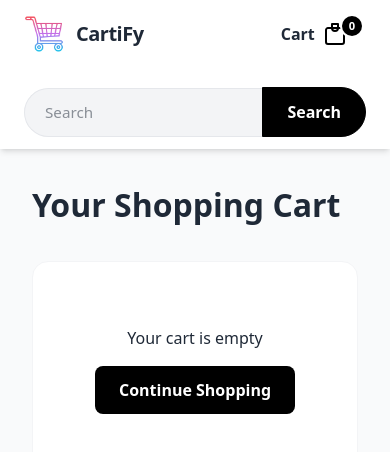
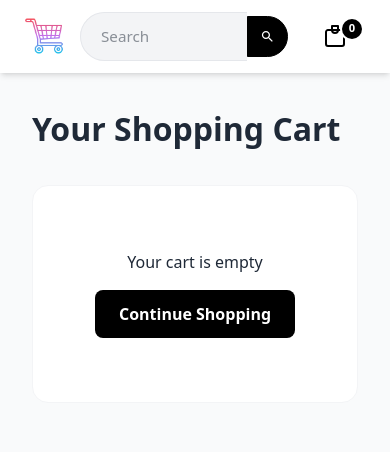
Before and after one commit to Rahul-Patel0907/ShoppingCart, a Next.js app: page /cart in a window 390 px wide. Shown: the top 452 px of the page. Built offline with nearby package versions, Linux system fonts and the light colour scheme.

Commit message:
mobile responsive

```diff
--- a/app/cart/page.tsx
+++ b/app/cart/page.tsx
@@ -15,7 +15,7 @@ const CartPage = () => {
     const router = useRouter();
     return (
         <div>
-            <NavBar />
+
             <div className='cart-page-container'>
                 <h1 className='page-title'>Your Shopping Cart</h1>
                 {cartItems.length === 0 ? (
--- a/app/globals.css
+++ b/app/globals.css
@@ -71,20 +71,6 @@
     margin: 0 2rem;
   }
 
-  @media (max-width: 768px) {
-    .search {
-      order: 3;
-      min-width: 100%;
-      margin: 1rem 0 0 0;
-      flex-basis: 100%;
-    }
-
-    .logo,
-    nav ul {
-      flex: 0 0 auto;
-    }
-  }
-
   .search input {
     width: 100%;
     padding: 0.75rem 1.25rem;
@@ -112,6 +98,67 @@
     font-weight: 600;
     cursor: pointer;
     transition: background-color 0.2s;
+    display: flex;
+    align-items: center;
+    justify-content: center;
+  }
+
+  .logo-text,
+  .cart-text,
+  .search-text {
+    display: block;
+  }
+
+  .search-icon {
+    display: none;
+  }
+
+  @media (max-width: 768px) {
+
+    nav {
+      flex-wrap: nowrap;
+      gap: 0.5rem;
+    }
+
+    .logo {
+      order: 1;
+    }
+
+    .search {
+      order: 2;
+      margin: 0 0.5rem;
+      flex: 1;
+      max-width: none;
+    }
+
+    nav ul {
+      order: 3;
+    }
+
+    .logo-text,
+    .cart-text,
+    .search-text {
+      display: none;
+    }
+
+    .search-icon {
+      display: block;
+      filter: brightness(0) invert(1);
+    }
+
+    .search button {
+      padding: 0.75rem;
+      border-radius: 0 9999px 9999px 0;
+    }
+
+    .search input {
+      width: 100%;
+      min-width: 0;
+    }
+
+    .cart-container a {
+      padding: 0.5rem;
+    }
   }
 
   .search button:hover {
--- a/app/layout.tsx
+++ b/app/layout.tsx
@@ -2,6 +2,7 @@ import type { Metadata } from "next";
 import { Geist, Geist_Mono } from "next/font/google";
 import "./globals.css";
 import { ReduxProvider } from "@/redux/provider";
+import NavBar from "@/components/NavBar";
 
 const geistSans = Geist({
   variable: "--font-geist-sans",
@@ -29,6 +30,7 @@ export default function RootLayout({
         className={`${geistSans.variable} ${geistMono.variable} antialiased`}
       >
         <ReduxProvider>
+          <NavBar />
           {children}
         </ReduxProvider>
       </body>
--- a/app/page.tsx
+++ b/app/page.tsx
@@ -42,7 +42,7 @@ const Page = () => {
 
   return (
     <div>
-      <NavBar />
+
       <FilterBar onFilterChange={setSelectedCategory} onSortChange={setSortOption} />
       <div className="Product-Container">
         {filteredProducts.map((product) => {
--- a/app/product/[id]/page.tsx
+++ b/app/product/[id]/page.tsx
@@ -45,7 +45,7 @@ const ProductDetails = () => {
 
     return (
         <div>
-            <NavBar />
+
             <div className="product-detail-container">
                 <div className="detail-image">
                     <img src={product.image} alt={product.name} />
--- a/components/FilterBar.tsx
+++ b/components/FilterBar.tsx
@@ -1,4 +1,5 @@
 import React, { useState } from 'react';
+import Image from 'next/image';
 
 interface FilterBarProps {
     onFilterChange: (category: string) => void;
@@ -38,9 +39,11 @@ const FilterBar: React.FC<FilterBarProps> = ({ onFilterChange, onSortChange }) =
 
     return (
         <div className="w-full bg-white border-b border-gray-200 sticky top-[72px] z-40">
-            <div className="max-w-[1280px] mx-auto px-4 sm:px-6 lg:px-8 py-3 flex flex-col sm:flex-row items-start sm:items-center justify-between gap-4">
+            <div className="max-w-[1280px] mx-auto px-4 sm:px-6 lg:px-8 py-3 flex flex-row items-center justify-between gap-4">
 
-                <div className="flex items-center gap-2 overflow-x-auto no-scrollbar w-full sm:w-auto pb-1 sm:pb-0">
+
+                <div className="flex items-center gap-2 overflow-x-auto no-scrollbar flex-1 pb-1 sm:pb-0">
+
                     {categories.map((cat) => (
                         <button
                             key={cat}
@@ -55,11 +58,13 @@ const FilterBar: React.FC<FilterBarProps> = ({ onFilterChange, onSortChange }) =
                     ))}
                 </div>
 
-                <div className="relative self-end sm:self-auto">
+                <div className="relative">
                     <button
                         onClick={() => setIsSortOpen(!isSortOpen)}
                         className="flex items-center gap-1.5 text-sm font-medium text-gray-700 hover:text-black transition-colors"
                     >
+
+                        <div className="hidden sm:flex items-center gap-1">
                             <span className="text-gray-500">Sort by:</span>
                             <span>{selectedSort}</span>
                             <svg
@@ -70,6 +75,12 @@ const FilterBar: React.FC<FilterBarProps> = ({ onFilterChange, onSortChange }) =
                             >
                                 <path strokeLinecap="round" strokeLinejoin="round" strokeWidth={2} d="M19 9l-7 7-7-7" />
                             </svg>
+                        </div>
+
+
+                        <div className="sm:hidden p-2 rounded-full hover:bg-gray-100">
+                            <Image src="/sort-icon.svg" alt="Sort" width={24} height={24} />
+                        </div>
                     </button>
 
                     {isSortOpen && (
--- a/components/NavBar.tsx
+++ b/components/NavBar.tsx
@@ -22,7 +22,7 @@ const NavBar = () => {
             <nav>
                 <Link href="/" className='logo'>
                     <Image src="/logo.png" alt="Logo" width={40} height={40} />
-                    <p>CartiFy</p>
+                    <p className="logo-text">CartiFy</p>
                 </Link>
                 <div className='search' style={{ position: 'relative' }}>
                     <input
@@ -39,22 +39,26 @@ const NavBar = () => {
                             onClick={handleClear}
                             style={{
                                 position: 'absolute',
-                                right: '110px',
+                                right: '60px', /* Adjusted to fit new layouts */
                                 top: '50%',
                                 transform: 'translateY(-50%)',
                                 width: '20px',
                                 height: '20px',
                                 cursor: 'pointer',
-                                opacity: 0.5
+                                opacity: 0.5,
+                                zIndex: 10
                             }}
                         />
                     )}
-                    <button>Search</button>
+                    <button className="search-btn">
+                        <span className="search-text">Search</span>
+                        <Image src="/search-icon.svg" alt="Search" width={20} height={20} className="search-icon" />
+                    </button>
                 </div>
                 <ul>
                     <li className="cart-container">
                         <Link href="/cart">
-                            <span style={{ marginRight: '0.5rem' }}>Cart</span>
+                            <span className="cart-text" style={{ marginRight: '0.5rem' }}>Cart</span>
                             <Image src="/cart-icon.svg" alt="Cart" width={24} height={24} />
                         </Link>
                         <p className='cart-count'>{totalQty}</p>
```
Also changed, not shown: public/search-icon.svg (added), public/sort-icon.svg (added). Lines whose indentation alone changed are shown as unchanged.
